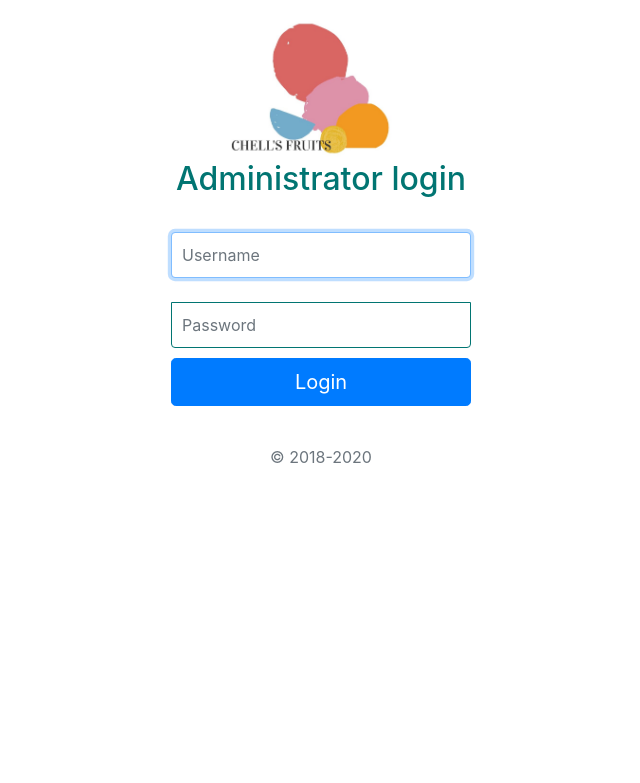
After one commit to dextersiow/webAssignment, a PHP site: page /admin_login.php in a window 1280 px wide. The commit adds this page. Shown: the top 783 px of the page, without its empty margins (319-959 px from the left). Run offline with PHP 8.4, Linux system fonts and the light colour scheme; some libraries are stand-ins or nearby versions.

Commit message:
5/8/2020

```diff
--- /dev/null
+++ b/admin_login.php
@@ -0,0 +1,126 @@
+<?php
+   session_start();
+?>
+
+<html lang = "en">
+
+   <head>
+        <meta charset="utf-8">
+        <meta name="viewport" content="width=device-width, initial-scale=1, shrink-to-fit=no">
+        <meta name="generator" content="Jekyll v4.0.1">
+        <link rel="canonical" href="https://getbootstrap.com/docs/4.5/examples/starter-template/">
+        <link rel="stylesheet" href="https://maxcdn.bootstrapcdn.com/bootstrap/4.5.0/css/bootstrap.min.css">
+        <script src="https://ajax.googleapis.com/ajax/libs/jquery/3.5.1/jquery.min.js"></script>
+        <script src="https://cdnjs.cloudflare.com/ajax/libs/popper.js/1.16.0/umd/popper.min.js"></script>
+        <script src="https://maxcdn.bootstrapcdn.com/bootstrap/4.5.0/js/bootstrap.min.js"></script>
+
+        <link href="assets/css/bootstrap.css" rel="stylesheet">
+        <link href="assets/css/homepage.css" rel="stylesheet">
+        <script src="assets/javascript/bootstrap.bundle.js"></script>
+
+        <title>CHELL'S FRUIT</title>
+
+    </head>
+      <style>
+         .form-signin {
+            max-width: 330px;
+            padding: 15px;
+            margin: auto;
+            width: 100%;
+            color: #017572;
+         }
+
+         .form-signin .form-signin-heading,
+         .form-signin .checkbox {
+            margin-bottom: 10px;
+         }
+
+         .form-signin .checkbox {
+            font-weight: normal;
+         }
+
+         .form-signin .form-control {
+            position: relative;
+            height: auto;
+            -webkit-box-sizing: border-box;
+            -moz-box-sizing: border-box;
+            box-sizing: border-box;
+            padding: 10px;
+            font-size: 16px;
+         }
+
+         .form-signin .form-control:focus {
+            z-index: 2;
+         }
+
+         .form-signin input[type="email"] {
+            margin-bottom: -1px;
+            border-bottom-right-radius: 0;
+            border-bottom-left-radius: 0;
+            border-color:#017572;
+         }
+
+         .form-signin input[type="password"] {
+            margin-bottom: 10px;
+            border-top-left-radius: 0;
+            border-top-right-radius: 0;
+            border-color:#017572;
+         }
+
+         h2{
+            text-align: center;
+            color: #017572;
+         }
+      </style>
+
+   </head>
+
+   <body class="text-center">
+       <a href="index.php"><img class="mx-auto d-block" src="pics/logo.jpeg" alt="" width="350" height="180"></a>
+
+      <h2>Administrator login</h2>
+
+      <?php
+
+
+            $msg = '';
+            if (isset($_POST['login']) && !empty($_POST['username'])
+               && !empty($_POST['password'])) {
+                echo '<div class = "container form-signin">';
+
+               if ($_POST['username'] == 'abc' &&
+                  $_POST['password'] == '1234') {
+                  $_SESSION['valid'] = true;
+                  $_SESSION['timeout'] = time();
+                  $_SESSION['username'] = 'tutorialspoint';
+
+                  echo 'You have entered valid use name and password';
+               }else {
+                  $msg = 'Wrong username or password';
+               }
+            }
+
+      echo '</div>';
+            ?>
+
+      <div class = "container">
+
+         <form class = "form-signin" role = "form"
+            action = "<?php echo htmlspecialchars($_SERVER['PHP_SELF']);
+            ?>" method = "post">
+            <h4 class = "form-signin-heading"><?php echo $msg; ?></h4>
+            <input type = "text" class = "form-control"
+               name = "username" placeholder = "Username"
+               required autofocus></br>
+            <input type = "password" class = "form-control"
+               name = "password" placeholder = "Password" required>
+            <button class = "btn btn-lg btn-primary btn-block" type = "submit"
+               name = "login">Login</button>
+         </form>
+
+             <p class="mt-4 mb-3 text-muted">&copy; 2018-2020</p>
+
+      </div>
+
+   </body>
+</html>
--- a/checkout.php
+++ b/checkout.php
@@ -31,10 +31,7 @@ and open the template in the editor.
                 width: 30%;
             }
 
-            img{
-                height: 5%;
-                width: 35%;
-            }
+
         </style>
 
         <title>CHELL'S FRUIT</title>
--- a/signin.php
+++ b/signin.php
@@ -17,7 +17,7 @@
   <body class="text-center">
     <form class="form-signin">
         <a href="index.php"><img class="mb-4" src="pics/logo.jpeg" alt="" width="350" height="180"></a>
-  <h1 class="h3 mb-3 font-weight-normal">Please sign in</h1>
+  <h1 class="h3 mb-3 font-weight-normal">Member sign in</h1>
   <label for="inputEmail" class="sr-only">Email address</label>
   <input type="email" id="inputEmail" class="form-control" placeholder="Email address" required autofocus>
   <label for="inputPassword" class="sr-only">Password</label>
```
Also changed, not shown: admin_logout.php (added, +8 -0 lines), header.php (+12 -2 lines).
